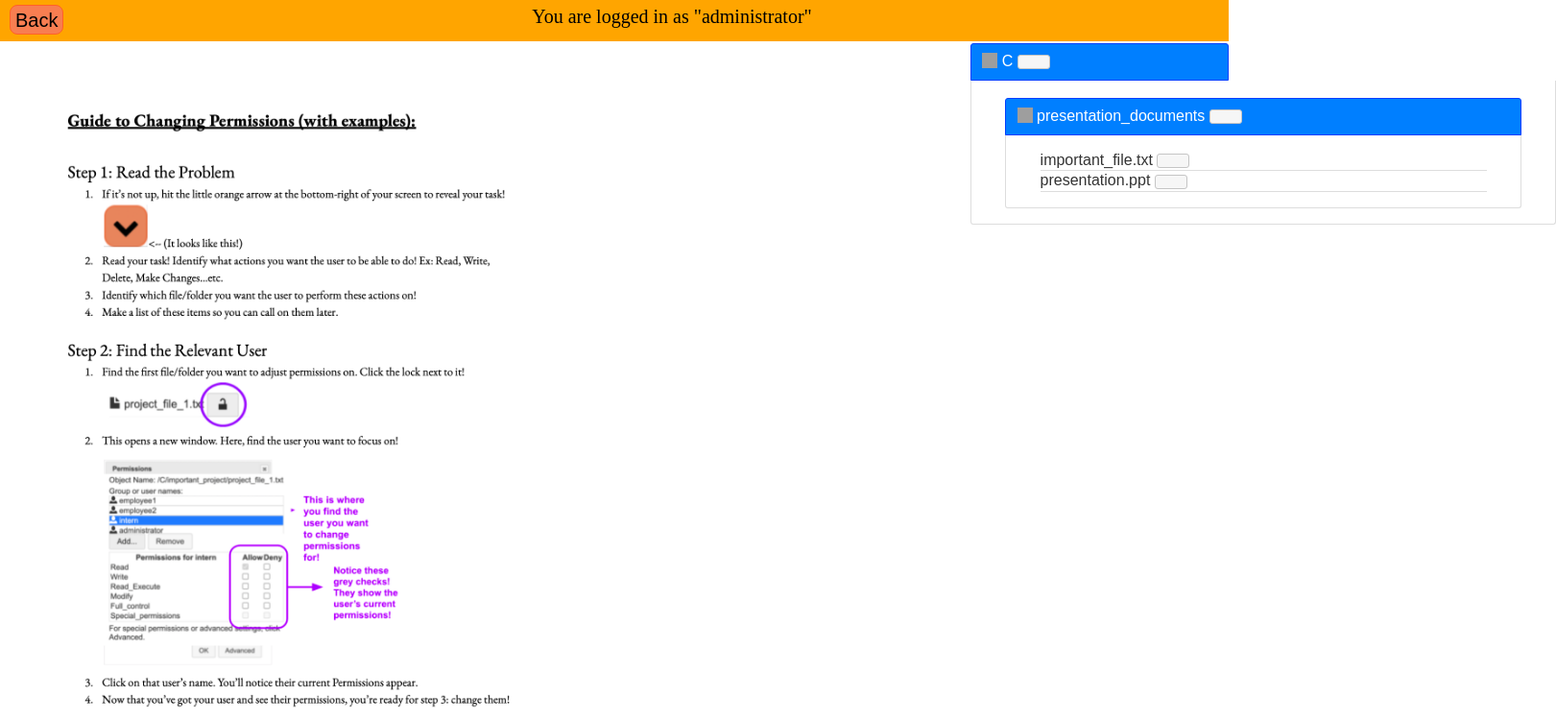
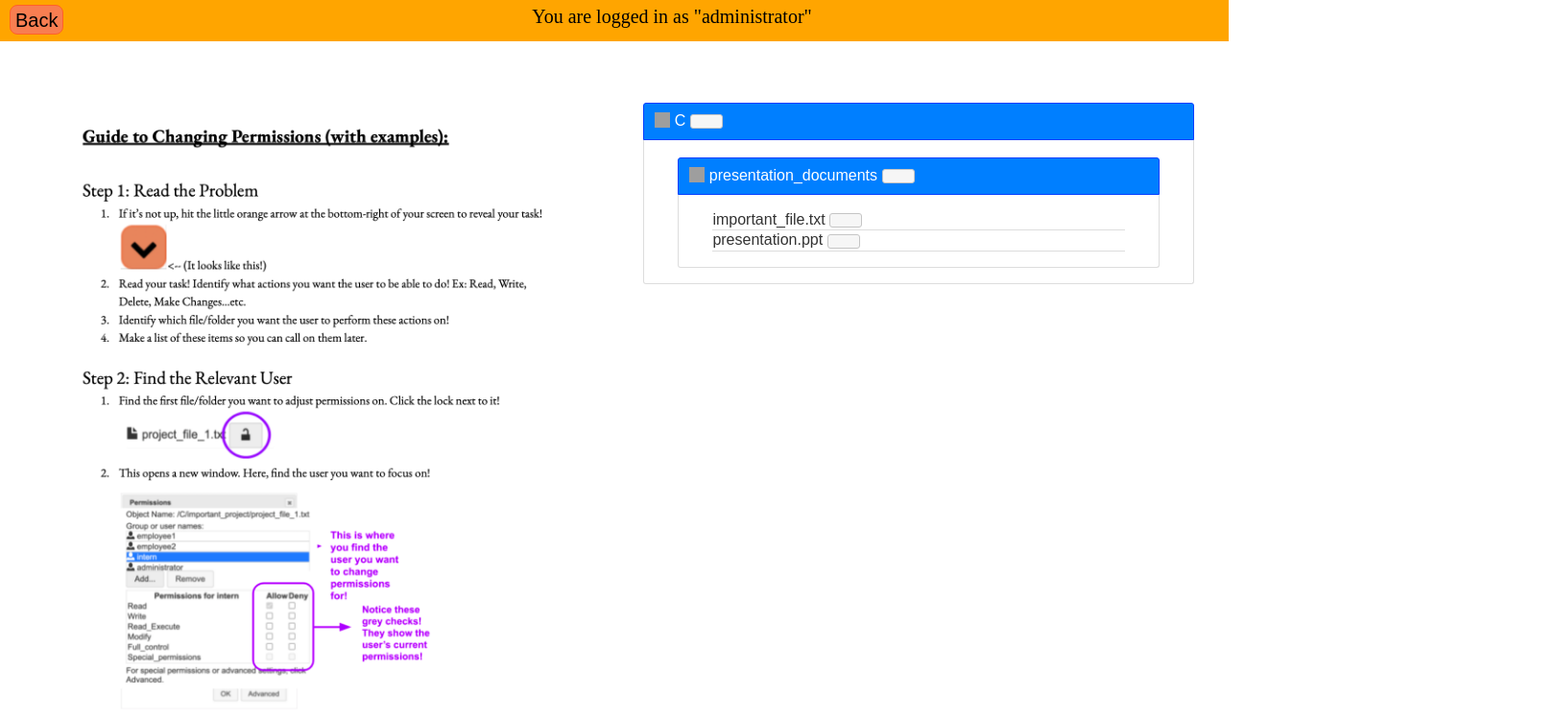
Before and after one commit to cse256-sp2023/problem-solving-project-mc-bri-maya, a website: page wrapper_add_new_user.html in a window 1280 px wide. Shown: the top 750 px of the page at 96% size, 1621 px wide, since content can reach past the window. Drawn offline with nearby package versions, Linux system fonts and the light colour scheme; grey boxes are pictures that could not be loaded; a web font is replaced by a local one.

Commit message:
UI changes -> float added

```diff
--- a/core/dev.css
+++ b/core/dev.css
@@ -87,3 +87,6 @@ body {
     height: 100%;
     width: 100%;
 }
+.ui-button ui-widget ui-corner-all{
+    width: 600px;
+}
--- a/fileperms_style.css
+++ b/fileperms_style.css
@@ -45,5 +45,11 @@ border-radius: 1px;
 }
 
 #ui-id-10{
-    width:200%
+    /* width:100% */
 }
+
+#image-container{
+    border-color:red;
+    border-width:5px;
+    border-radius: 1px;
+}
--- a/view.js
+++ b/view.js
@@ -1,35 +1,47 @@
 // ---- Define your dialogs  and panels here ----
 // Create a container to hold the file structure and images
 $("#filestructure").before(`
-  <div id="container">
-  <div id="image-container">
+
+<div class="float-container">
+
+    <div id="image-container" class="float-child">
         <img class="header-image" src="added_files/1-user-guide.png"/>
         <img class="header-image" src="added_files/2-user-guide.png"/>
         <img class="header-image" src="added_files/3-user-guide.png"/>
         <img class="header-image" src="added_files/4-user-guide.png"/>
     </div>
-    <div id="filestructure-container">
+
+    <div id="filestructure-container" class="float-child">
       <div id="filestructure"></div>
     </div>
 
 </div>
+
 `);
 
 // Style the container and the file structure container to display them side by side
-$("#container").css({
-  "display": "flex",
+$(".float-container").css({
+  "padding":"2px"
 });
 $("#ui-id-10").css({
 
 });
+$(".float-child").css({
+    "float":"left",
+    "padding":"10px"
+});
 $("#filestructure-container").css({
-  "flex": "1"
+    "margin-top":"50px",
+    "width":"45%"
+
+});
+$("#image-container").css({
+    "width":"50%"
 
   });
 // Remove the individual image insertions
  $("#image-container .header-image").css({
-  "max-width": "60%",
-  "display": "block"
+   "max-width": "100%",
  });
 
 
```
Lines whose indentation alone changed are shown as unchanged.
